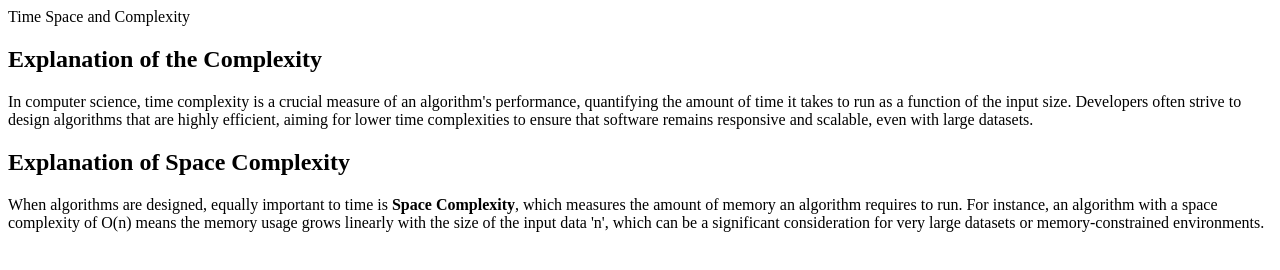
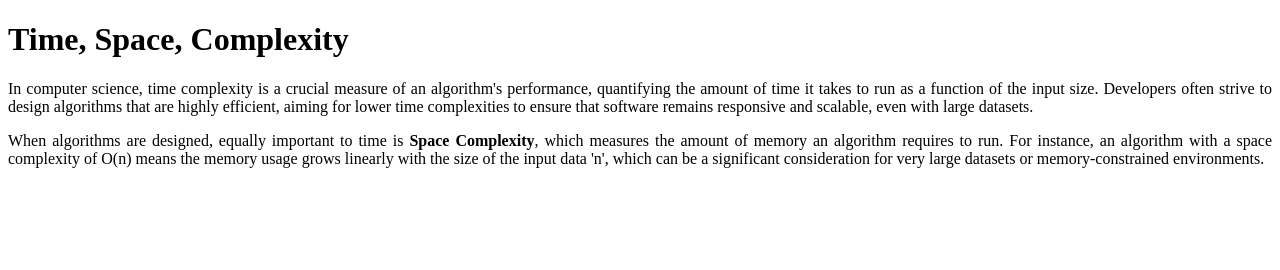
Before and after one commit to acciojob/time-and-space-complexity-anideva, a website: page main.html in a window 1280 px wide. Drawn offline with Linux system fonts and the light colour scheme.

Commit message:
created a submission

```diff
--- a/main.html
+++ b/main.html
@@ -13,14 +13,17 @@
 	</style>
 
 <body
-	<h1 class="centre">Time Space and Complexity</h1>
+	< header>
+		<h1>Time, Space, Complexity </h1>
+	</header>
 
-	<h2> Explanation of the Complexity</h2>
 
-	<p align= centre> In computer science, time complexity is a crucial measure of an algorithm's performance, quantifying the amount of time it takes to run as a function of the input size. Developers often strive to design algorithms that are highly efficient, aiming for lower time complexities to ensure that software remains responsive and scalable, even with large datasets.</p>
+	<!-- <h2> Explanation of the Complexity</h2> -->
 
-	<h2> Explanation of Space Complexity</h2>
-	<p align= centre>When algorithms are designed, equally important to time is<b> Space Complexity</b>, which measures the amount of memory an algorithm requires to run. For instance, an algorithm with a space complexity of O(n) means the memory usage grows linearly with the size of the input data 'n', which can be a significant consideration for very large datasets or memory-constrained environments.</p>
+	<p align= justify> In computer science, time complexity is a crucial measure of an algorithm's performance, quantifying the amount of time it takes to run as a function of the input size. Developers often strive to design algorithms that are highly efficient, aiming for lower time complexities to ensure that software remains responsive and scalable, even with large datasets.</p>
+
+
+	<p align= justify>When algorithms are designed, equally important to time is<b> Space Complexity</b>, which measures the amount of memory an algorithm requires to run. For instance, an algorithm with a space complexity of O(n) means the memory usage grows linearly with the size of the input data 'n', which can be a significant consideration for very large datasets or memory-constrained environments.</p>
 
 	<!-- the entire body must be written by student -->
     <script type="text/javascript" src="./script.js">
```
